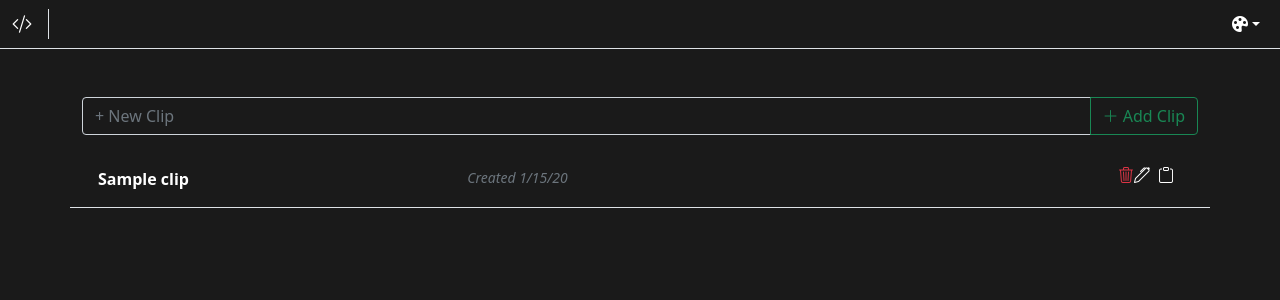
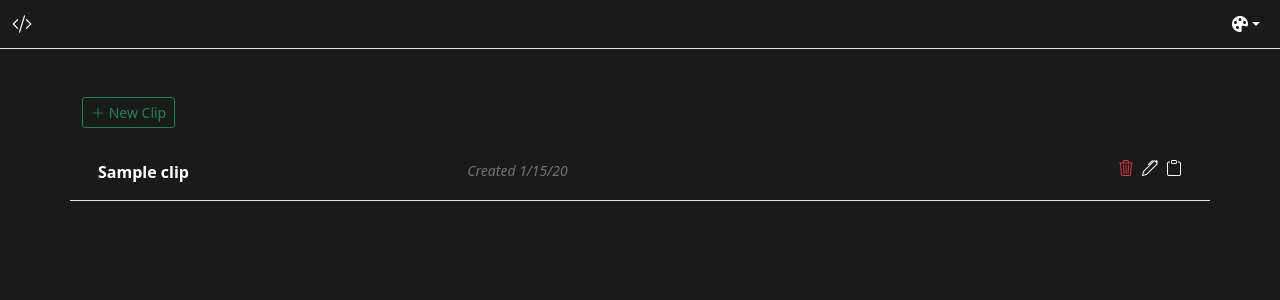
Before and after one commit to misterrager8/ClipBin, a Flask app: page / in a window 1280 px wide. Shown: the top 300 px of the page. Run offline with Flask 2, Linux system fonts and the light colour scheme; tables that the repository leaves empty hold one stand-in row (values such as "Sample post").

Commit message:
REFACTOR: styling tweaks, rm editor pg, tweak forms

```diff
--- a/clip_bin/templates/base.html
+++ b/clip_bin/templates/base.html
@@ -8,7 +8,7 @@
     </head>
     <nav class="navbar navbar-expand border-bottom">
         <div class="container-fluid">
-            <a href="{{ url_for('index') }}" class="navbar-brand pe-3 border-end"><i class="bi bi-code-slash"></i></a>
+            <a href="{{ url_for('index') }}" class="navbar-brand"><i class="bi bi-code-slash"></i></a>
             <a class="navbar-toggler" data-bs-toggle="collapse" data-bs-target="#navContents">
                 <i class="bi bi-list"></i>
             </a>
--- a/clip_bin/templates/editor.html
+++ /dev/null
@@ -1,6 +0,0 @@
-{% extends "base.html" %}
-{% import "macros.html" as macros with context %}
-{% block body %}
-<title>{{ clip_.name_ }}</title>
-{{ macros.clip_editor(clip_) }}
-{% endblock %}
--- a/clip_bin/templates/index.html
+++ b/clip_bin/templates/index.html
@@ -2,8 +2,9 @@
 {% import "macros.html" as macros with context %}
 {% block body %}
 <title>ClipBin</title>
-{{ macros.clip_add_form() }}
-<div class="row">
+<a class="btn btn-sm btn-outline-success" onclick="toggleDiv('addClip')"><i class="bi bi-plus-lg"></i> New Clip</a>
+<div class="mt-3" id="addClip" style="display: none;">{{ macros.add_clip_form() }}</div>
+<div class="row mt-3">
     {% for i in clips %}
     {{ macros.clip_card(i) }}
     {% endfor %}
--- a/clip_bin/templates/macros.html
+++ b/clip_bin/templates/macros.html
@@ -1,41 +1,35 @@
 {% macro clip_card(clip_) %}
 <div class="col-xl-12">
     <div class="border-bottom p-3 mb-3 row">
-        <a data-bs-toggle="modal" data-bs-target="#preview{{ clip_.id_ }}" class="fw-bold col">{{ clip_.name_ }}</a>
+        <a onclick="toggleDiv('viewClip' + {{ clip_.id_ }})" class="fw-bold col">{{ clip_.name_ }}</a>
         <div class="col small text-muted fst-italic">Created {{ clip_.date_created.strftime('%-m/%-d/%y') }}</div>
         <div class="col">
-            <a class="float-end me-2" onclick="copyClip({{ clip_.id_ }})"><i class="bi bi-clipboard" id="copyClip{{ clip_.id_ }}"></i></a>
-            <a class="float-end me-2" href="{{ url_for('editor', id_=clip_.id_) }}"><i class="bi bi-pen"></i></a>
-            <a class="float-end text-danger" onclick="toggleDiv('deleteClip' + {{ clip_.id_ }})"><i class="bi bi-trash3"></i></a>
-            <a class="float-end text-danger" id="deleteClip{{ clip_.id_ }}" style="display: none" href="{{ url_for('clip_delete', id_=clip_.id_) }}">Delete?</a>
+            <a class="float-end" onclick="copyClip({{ clip_.id_ }})"><i class="bi bi-clipboard" id="copyClip{{ clip_.id_ }}"></i></a>
+            <a class="float-end me-2" onclick="toggleDiv('editClip' + {{ clip_.id_ }})"><i class="bi bi-pen"></i></a>
+            <a class="float-end text-danger me-2" onclick="toggleDiv('deleteClip' + {{ clip_.id_ }})"><i class="bi bi-trash3"></i></a>
+            <a class="float-end text-danger badge" id="deleteClip{{ clip_.id_ }}" style="display: none" href="{{ url_for('clip_delete', id_=clip_.id_) }}">Delete?</a>
         </div>
     </div>
-</div>
-
-<div class="modal" id="preview{{ clip_.id_ }}">
-    <div class="modal-dialog modal-xl">
-        <div class="modal-content p-3">
-            <p style="white-space: pre-wrap" class="font-monospace">{{ clip_.content }}</p>
-        </div>
+    <div id="editClip{{ clip_.id_ }}" style="display: none;">
+        {{ edit_clip_form(clip_) }}
     </div>
+    <div id="viewClip{{ clip_.id_ }}" style="display: none; white-space: pre-wrap;" class="p-5 font-monospace">{{ clip_.content }}</div>
 </div>
 
 {% endmacro %}
 
-{% macro clip_add_form() %}
-<form method="POST" action="{{ url_for('clip_add') }}" class="input-group">
-    <input class="form-control" placeholder="+ New Clip" name="name_" autocomplete="off" required>
-    <button type="submit" class="btn btn-outline-success"><i class="bi bi-plus-lg"></i> Add Clip</button>
+{% macro add_clip_form() %}
+<form method="POST" action="{{ url_for('add_clip') }}">
+    <input class="form-control mb-3" placeholder="Name" name="name_" autocomplete="off" required>
+    <textarea rows="20" class="form-control w-100 font-monospace mb-3" placeholder="Content" name="content" autocomplete="off" required></textarea>
+    <button type="submit" class="btn btn-outline-success w-100">Add Clip</button>
 </form>
 {% endmacro %}
 
-{% macro clip_editor(clip_) %}
-<form method="POST" action="{{ url_for('editor', id_=clip_.id_) }}">
-    <div class="input-group mb-3">
-        <a class="input-group-text" href="{{ url_for('index') }}"><i class="bi bi-house"></i></a>
-        <input class="form-control fst-italic fw-bold text-muted" placeholder="Name" name="name_" autocomplete="off" required value="{{ clip_.name_ }}">
-    </div>
-    <textarea class="form-control w-100 h-100 font-monospace" placeholder="Content" name="content" autocomplete="off" required>{{ clip_.content }}</textarea>
-    <button type="submit" class="btn btn-outline-success w-100 fixed-bottom"><i class="bi bi-save"></i> Save</button>
+{% macro edit_clip_form(clip_) %}
+<form method="POST" action="{{ url_for('edit_clip', id_=clip_.id_) }}">
+    <input class="form-control mb-3" placeholder="Name" name="name_" autocomplete="off" required value="{{ clip_.name_ }}">
+    <textarea rows="20" class="form-control w-100 font-monospace mb-3" placeholder="Content" name="content" autocomplete="off" required>{{ clip_.content }}</textarea>
+    <button type="submit" class="btn btn-outline-success w-100"><i class="bi bi-save"></i> Save</button>
 </form>
 {% endmacro %}
--- a/clip_bin/views.py
+++ b/clip_bin/views.py
@@ -8,23 +8,21 @@ def index():
     return render_template("index.html", clips=Clip.all())
 
 
-@current_app.route("/clip_add", methods=["POST"])
-def clip_add():
+@current_app.route("/add_clip", methods=["POST"])
+def add_clip():
     Clip(request.form["name_"]).insert()
 
     return redirect(request.referrer)
 
 
-@current_app.route("/editor", methods=["POST", "GET"])
-def editor():
+@current_app.route("/edit_clip", methods=["POST"])
+def edit_clip():
     clip_ = Clip.get(int(request.args.get("id_")))
-    if request.method == "GET":
-        return render_template("editor.html", clip_=clip_)
-    else:
-        clip_.name_ = request.form["name_"]
-        clip_.content = request.form["content"]
-        clip_.edit()
-        return redirect(request.referrer)
+
+    clip_.name_ = request.form["name_"]
+    clip_.content = request.form["content"]
+    clip_.edit()
+    return redirect(request.referrer)
 
 
 @current_app.route("/clip_delete")
```
